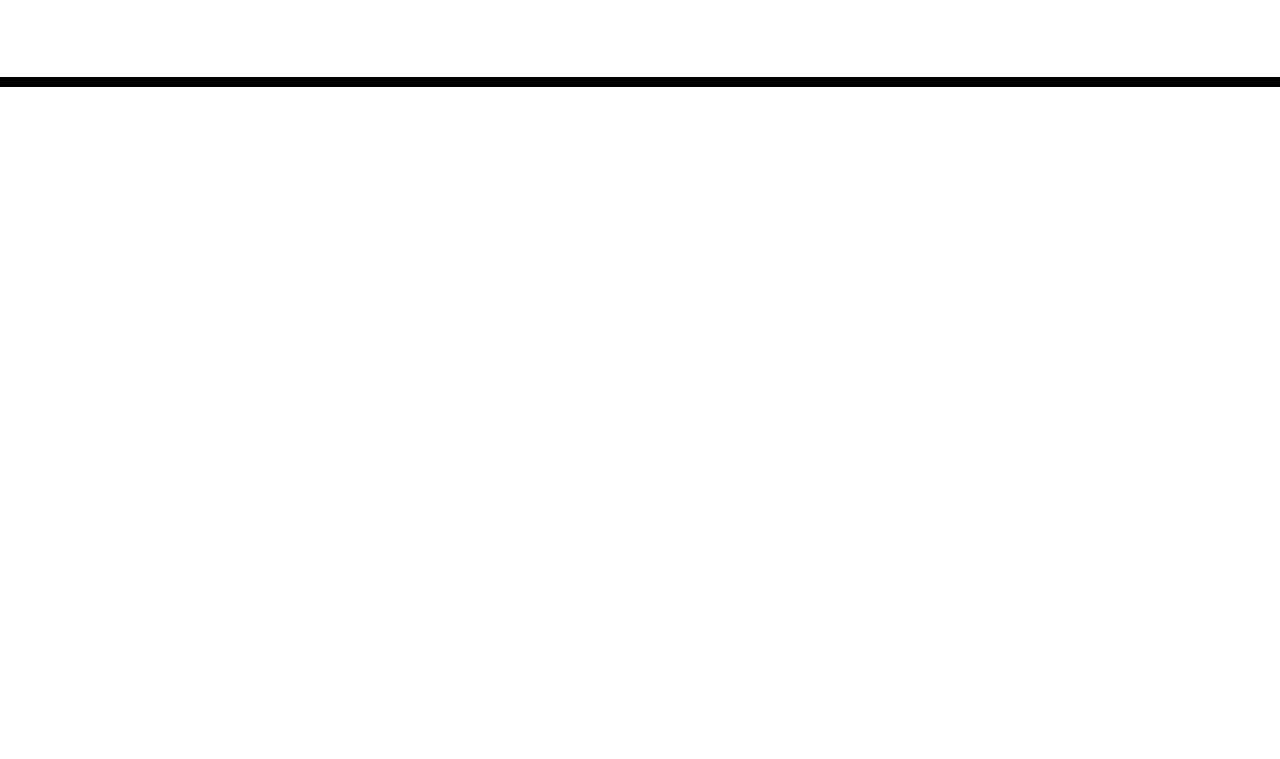
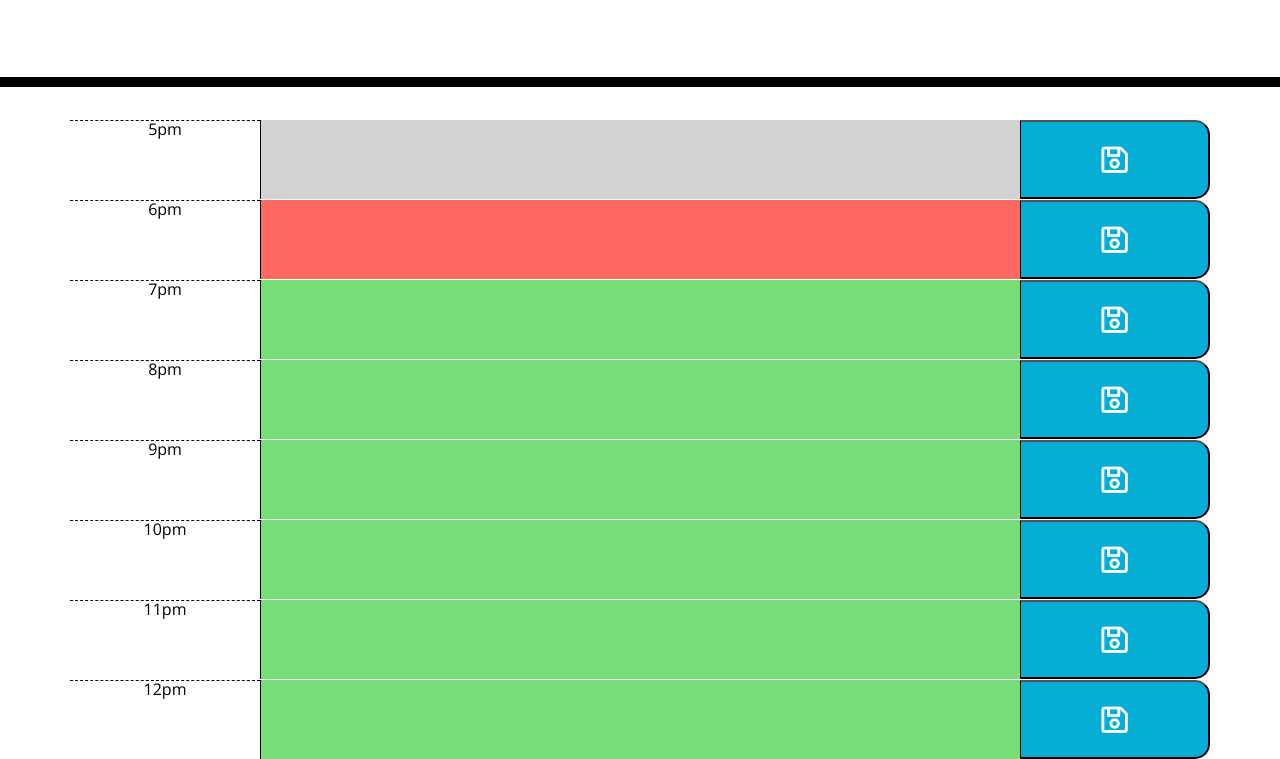
Before and after one commit to rajdeep24/Work-Day-Scheduler, a plain HTML site: page index.html in a window 1280 px wide. Shown: the part 181-940 px from the top of the page. Before the commit the page ends 800 px from the top, so only its background shows below. Drawn offline with nearby package versions, Linux system fonts and the light colour scheme.

Commit message:
Using bootstrap containers, rows, and columns. I created 9 row time blocks for each hour. Each row includes a div that reprents the hours, a textarea, and button. I added the save icon to each button.

```diff
--- a/index.html
+++ b/index.html
@@ -25,11 +25,57 @@
 	<body>
 		<header class="jumbotron">
 			<h1 class="display-3">Work Day Scheduler</h1>
-			<p class="lead">A simple calendar app for scheduling your work day</p>
+			<p class="lead description">A simple calendar app for scheduling your work day</p>
+
+			<!-- CAPTURE THE SYSTEM DATE AND PLACE IT HERE -->
+
 			<p id="currentDay" class="lead"></p>
 		</header>
+		<!-- Time Blocks for PAST -->
 		<div class="container">
-			<!-- Timeblocks go here -->
+			<!-- PAST ROWS: Should be 0 past events before 9am and increment by 1 each hour-->
+			<div class="row time-block">
+				<div class="col-lg-2 col-md-2 hour">5pm</div>
+				<textarea class="col-lg-8 col-md-8 past"></textarea>
+				<button class="col-lg-2 col-md-2 saveBtn"><i class="far fa-save sav"></i></button>
+			</div>
+			<!-- PRESENT ROW: Should only be one and only at between your work day (9-5 or 9 hours)-->
+			<div class="row time-block">
+				<div class="col-lg-2 col-md-2 hour">6pm</div>
+				<textarea class="col-lg-8 col-md-8 present"></textarea>
+				<button class="col-lg-2 col-md-2 saveBtn"><i class="far fa-save sav"></i></button>
+			</div>
+			<!-- Future ROW: Should only be one and only at between your work day (9-5 or 9 hours)-->
+			<div class="row time-block">
+				<div class="col-lg-2 col-md-2 hour">7pm</div>
+				<textarea class="col-lg-8 col-md-8 future"></textarea>
+				<button class="col-lg-2 col-md-2 saveBtn"><i class="far fa-save sav"></i></button>
+			</div>
+			<div class="row time-block">
+				<div class="col-lg-2 col-md-2 hour">8pm</div>
+				<textarea class="col-lg-8 col-md-8 future"></textarea>
+				<button class="col-lg-2 col-md-2 saveBtn"><i class="far fa-save sav"></i></button>
+			</div>
+			<div class="row time-block">
+				<div class="col-lg-2 col-md-2 hour">9pm</div>
+				<textarea class="col-lg-8 col-md-8 future"></textarea>
+				<button class="col-lg-2 col-md-2 saveBtn"><i class="far fa-save sav"></i></button>
+			</div>
+			<div class="row time-block">
+				<div class="col-lg-2 col-md-2 hour">10pm</div>
+				<textarea class="col-lg-8 col-md-8 future"></textarea>
+				<button class="col-lg-2 col-md-2 saveBtn"><i class="far fa-save sav"></i></button>
+			</div>
+			<div class="row time-block">
+				<div class="col-lg-2 col-md-2 hour">11pm</div>
+				<textarea class="col-lg-8 col-md-8 future"></textarea>
+				<button class="col-lg-2 col-md-2 saveBtn"><i class="far fa-save sav"></i></button>
+			</div>
+			<div class="row time-block">
+				<div class="col-lg-2 col-md-2 hour">12pm</div>
+				<textarea class="col-lg-8 col-md-8 future"></textarea>
+				<button class="col-lg-2 col-md-2 saveBtn"><i class="far fa-save sav"></i></button>
+			</div>
 		</div>
 
 		<script src="https://code.jquery.com/jquery-3.4.1.min.js"></script>
--- a/style.css
+++ b/style.css
@@ -1,10 +1,10 @@
 body {
-  font-family: 'Open Sans', sans-serif;
+	font-family: "Open Sans", sans-serif;
 	font-size: 16px;
 	line-height: 1;
 }
 
-textarea{
+textarea {
 	background: transparent;
 	border: none;
 	resize: none;
@@ -21,11 +21,11 @@ textarea{
 	border-bottom: 10px solid black;
 }
 
-.description{
+.description {
 	white-space: pre-wrap;
 }
 
-.time-block{
+.time-block {
 	text-align: center;
 	border-radius: 15px;
 }
@@ -33,7 +33,7 @@ textarea{
 .row {
 	white-space: pre-wrap;
 	height: 80px;
-  border-top: 1px solid white;;
+	border-top: 1px solid white;
 }
 
 .hour {
@@ -61,11 +61,12 @@ textarea{
 	border-left: 1px solid black;
 	border-top-right-radius: 15px;
 	border-bottom-right-radius: 15px;
-  background-color: #06AED5;
+	font-size: 30px;
+	background-color: #06aed5;
 	color: white;
 }
 
 .saveBtn i:hover {
-  font-size: 20px;
-  transition: all .3s ease-in-out;
+	font-size: 40px;
+	transition: all 0.3s ease-in-out;
 }
```
Lines whose indentation alone changed are shown as unchanged.
